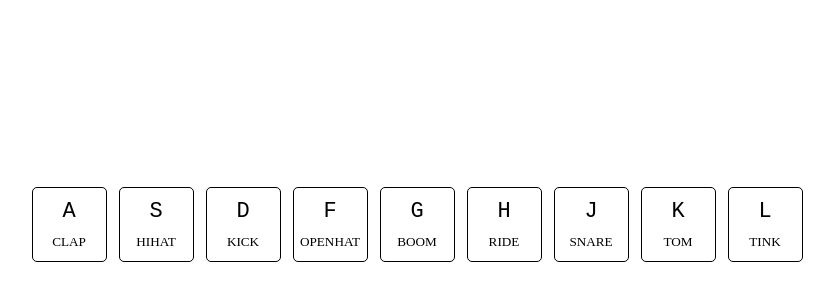
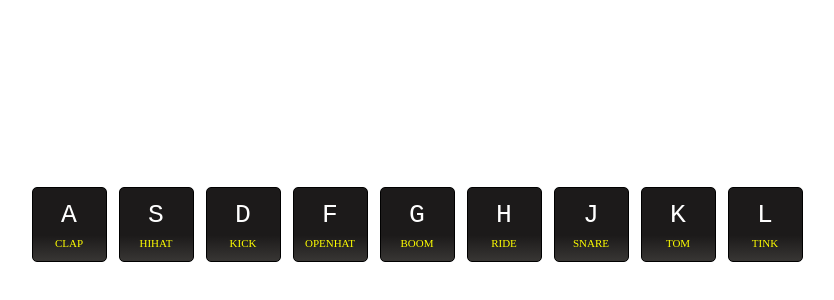
Before and after one commit to masoudtabatabaei/drum-kit, a plain HTML site: page index.html in a window 1280 px wide. Shown: the part 176-476 px from the top of the page, without its empty margins (223-1057 px from the left). Drawn offline with Linux system fonts and the light colour scheme.

Commit message:
add style to keys

```diff
--- a/style.css
+++ b/style.css
@@ -27,13 +27,17 @@ body {
     margin: 0 6px;
     font-size: 22px;
     cursor: pointer;
+    background: rgb(56,54,52);
+    background: linear-gradient(0deg, rgba(56,54,52,1) 0%, rgba(28,26,26,1) 35%);
 }
 
 .keys-container .key kbd {
-    font-size: 1em;
+    font-size: 1.2em;
+    color: #ffffff;
 }
 
 .keys-container .key span {
-    font-size: 0.6em;
-    margin-top: 10px;
+    font-size: 0.5em;
+    color: #ffff00;
+    margin-top: 7px;
 }
```
